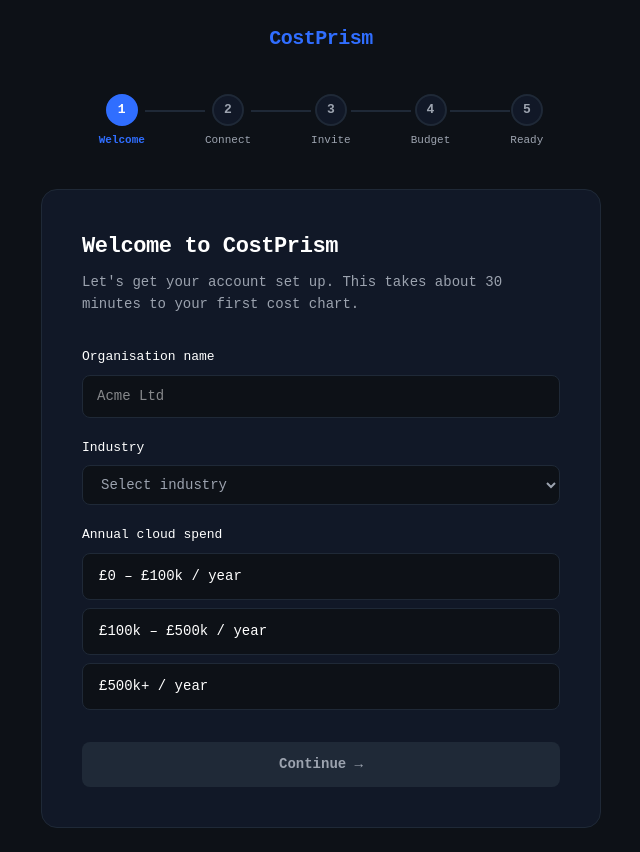
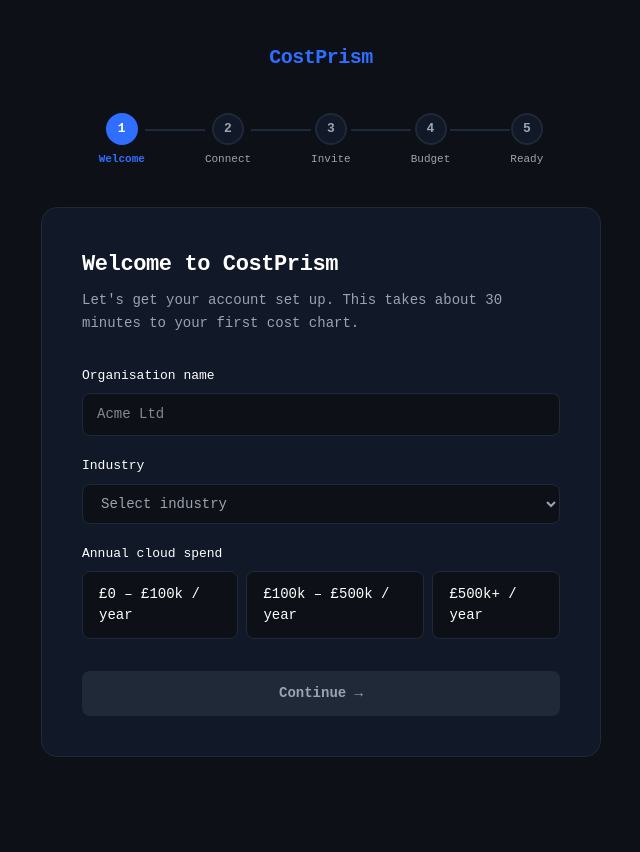
Before and after one commit to jammy438/costprism, a Next.js app in the folder apps/web/: page /onboarding in a window 1280 px wide. Shown: the whole page, without its empty margins (319-959 px from the left). After the commit the page ends 800 px from the top, so only its background shows below. Built offline with nearby package versions, Linux system fonts and the light colour scheme.

Commit message:
fix: change flex direction so steps card fits onto page without scrolling

```diff
--- a/apps/web/app/onboarding/steps/Step1Welcome.tsx
+++ b/apps/web/app/onboarding/steps/Step1Welcome.tsx
@@ -146,7 +146,7 @@ const Step1Welcome = ({ onComplete }: Step1Props) => {
         }}>
           Annual cloud spend
         </label>
-        <div style={{ display: 'flex', flexDirection: 'column', gap: '8px' }}>
+        <div style={{ display: 'flex', flexDirection: 'row', gap: '8px' }}>
           {SPEND_RANGES.map((range) => (
             <div
               key={range.value}
@@ -157,7 +157,7 @@ const Step1Welcome = ({ onComplete }: Step1Props) => {
                 borderRadius: '8px',
                 cursor: 'pointer',
                 background: spendRange === range.value ? 'rgba(99,102,241,0.08)' : 'var(--colour-bg-page)',
-                color: spendRange === range.value ? 'var(--colour-blue)' : 'var(--colour-text-primary)',
+                color: 'var(--colour-text-primary)',
                 fontSize: '14px',
                 fontWeight: spendRange === range.value ? 500 : 400,
                 transition: 'all 0.15s ease',
```
